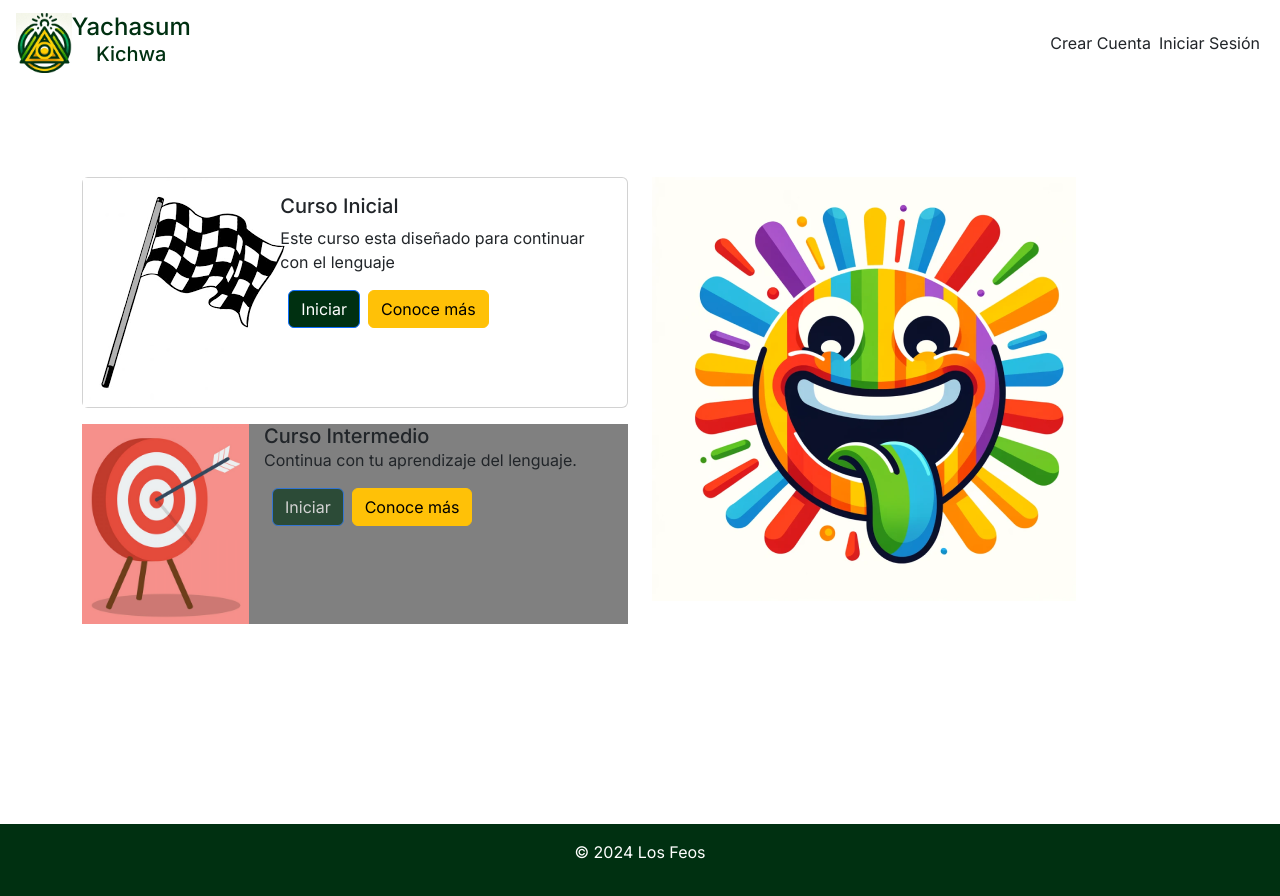
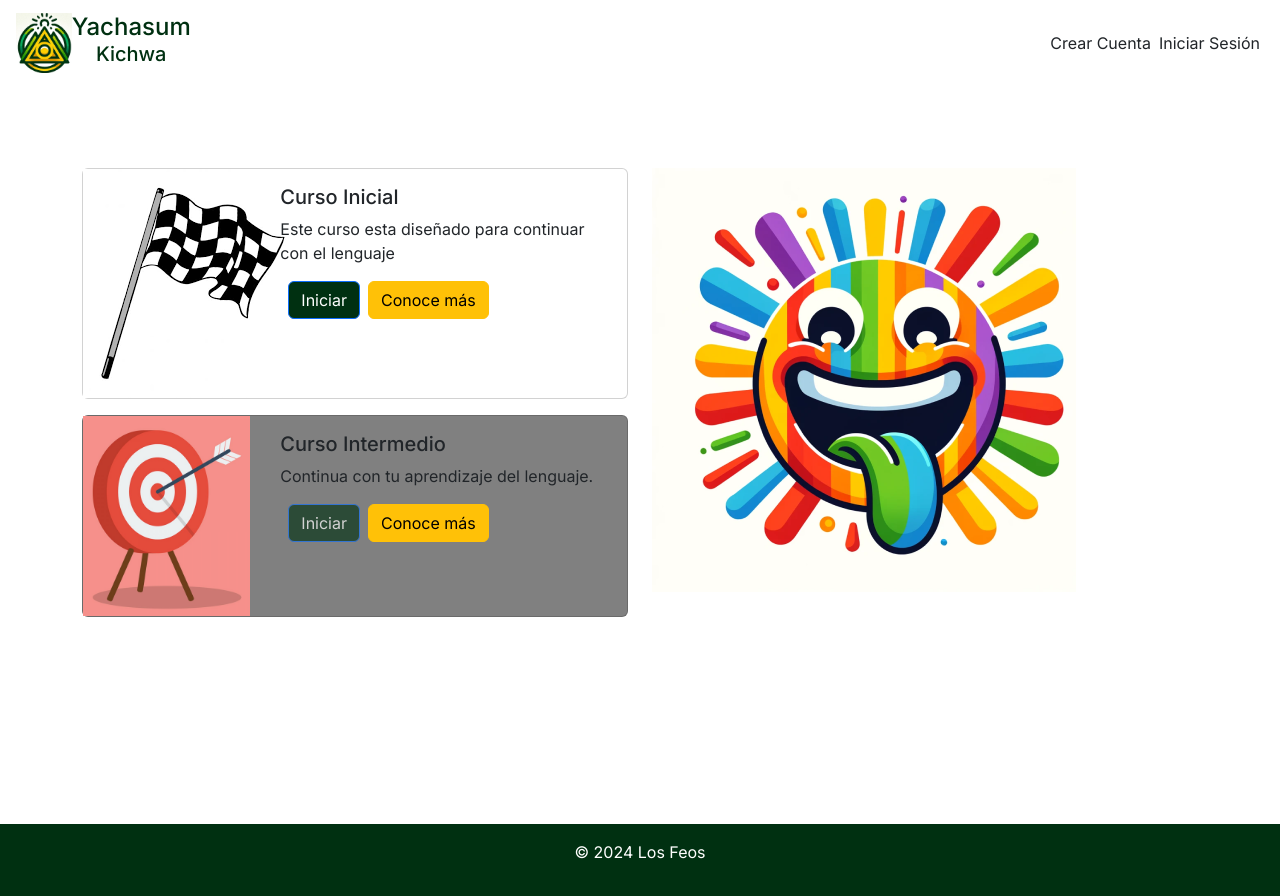
Before and after one commit to Intellbg/yachasun-kichwa, a Next.js app: page /courses in a window 1280 px wide. Built offline with nearby package versions, Linux system fonts and the light colour scheme.

Commit message:
fix class names

```diff
--- a/app/courses/page.js
+++ b/app/courses/page.js
@@ -19,7 +19,7 @@ export default function Courses() {
                             </div>
                         </div>
                     </div>
-                    <div className="card mb-3" className="blocked">
+                    <div className="card mb-3 blocked">
                         <div className="row g-0">
                             <div className="col-md-4">
                                 <img src="/img/goal.png" height={"200px"} className="cover" alt="start-flag" />
```
